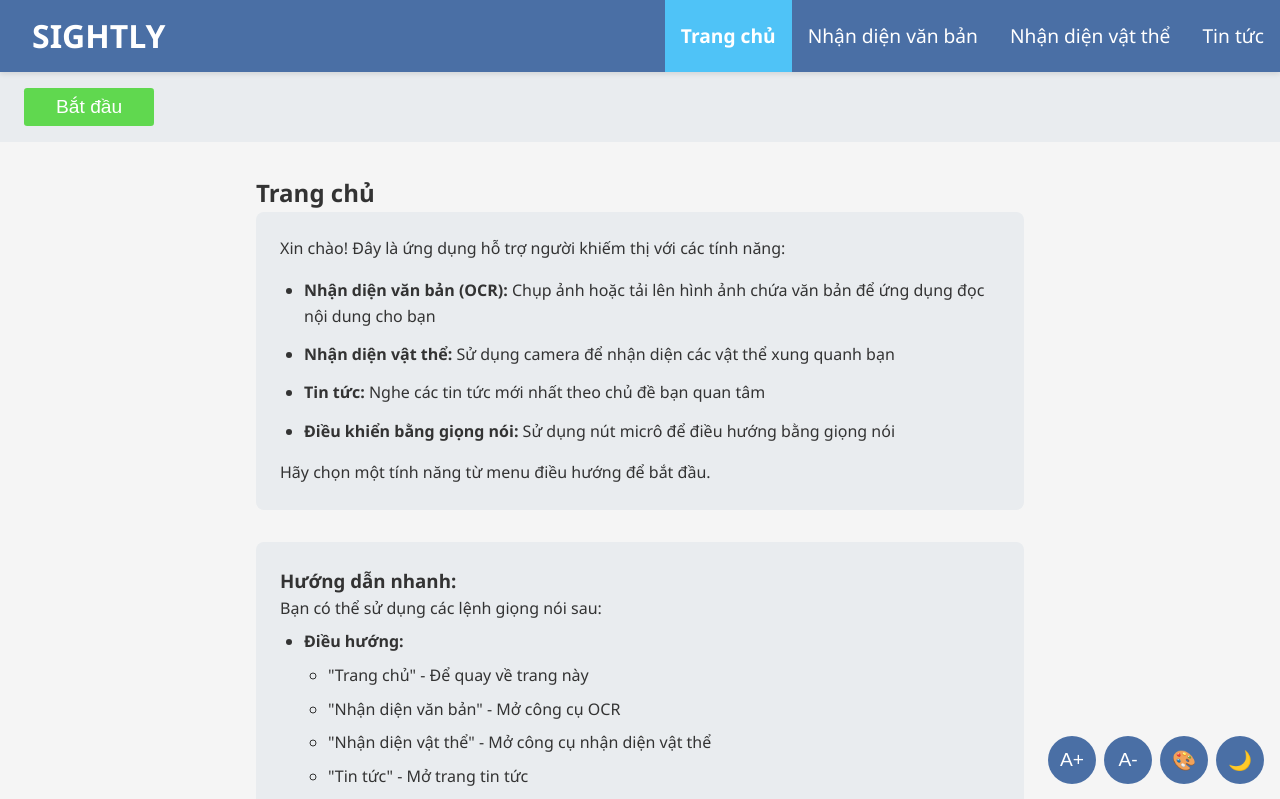
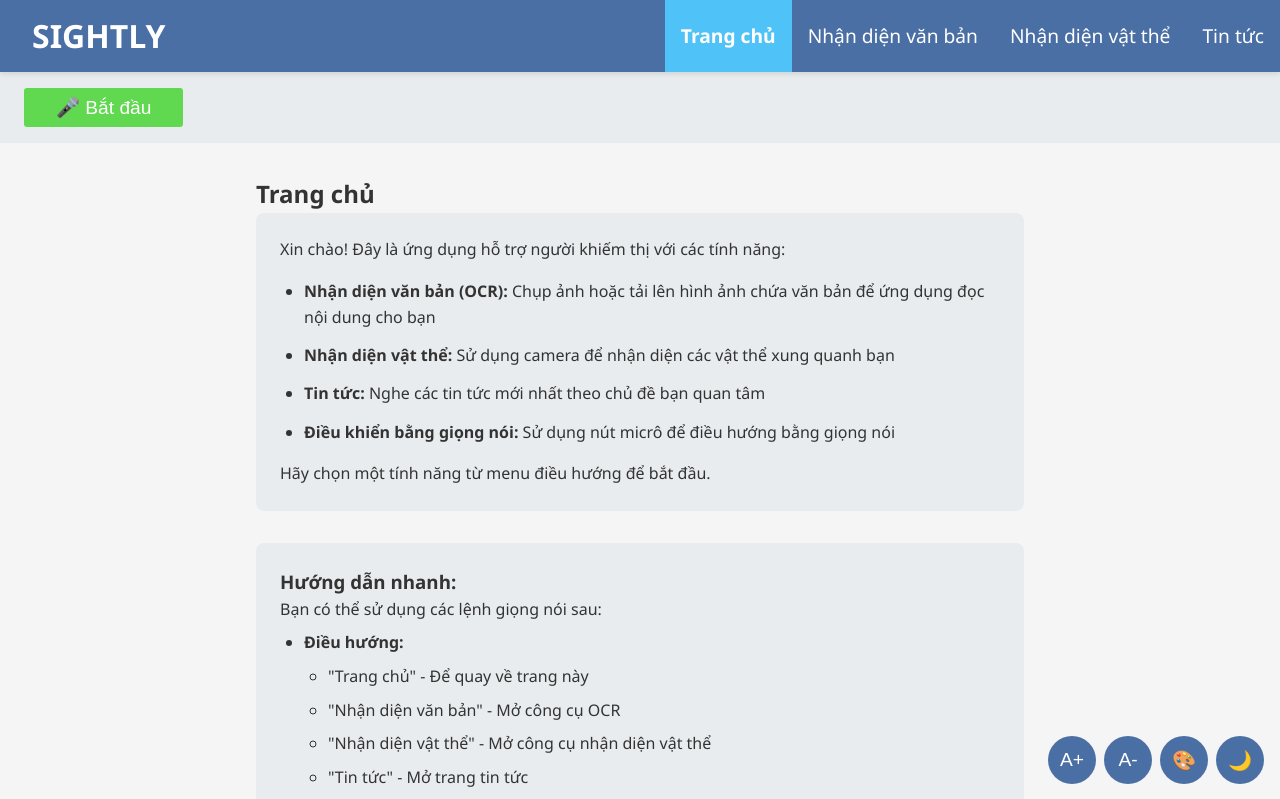
Before and after one commit to anizme/UET_HCI_PRJ, a React (Vite) app in the folder frontend/: page / in a window 1280 px wide. Shown: the top 799 px of the page. Built offline with nearby package versions, Linux system fonts and the light colour scheme.

Commit message:
update frontend for micro butotn

```diff
--- a/frontend/src/components/VoiceControl.jsx
+++ b/frontend/src/components/VoiceControl.jsx
@@ -321,7 +321,7 @@ export default function VoiceControl({ isListening, setIsListening, onNavigate }
         onClick={() => setIsListening(!isListening)}
         aria-label={isListening ? 'Dừng nhận diện giọng nói' : 'Bắt đầu nhận diện giọng nói'}
       >
-        {isListening ? 'Dừng' : 'Bắt đầu'}
+        {isListening ? '🎤 Dừng' : '🎤 Bắt đầu'}
       </button>
       {voiceCommand && <p className="voice-command">Lệnh: {voiceCommand}</p>}
     </div>
```
